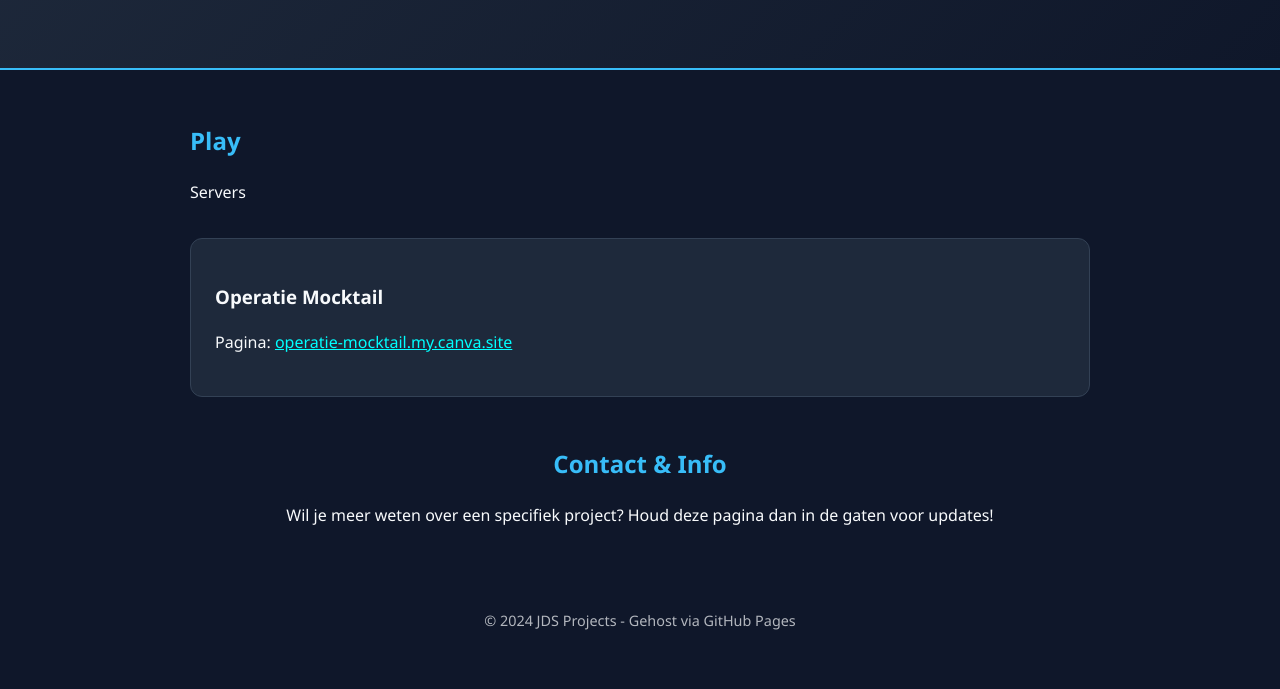
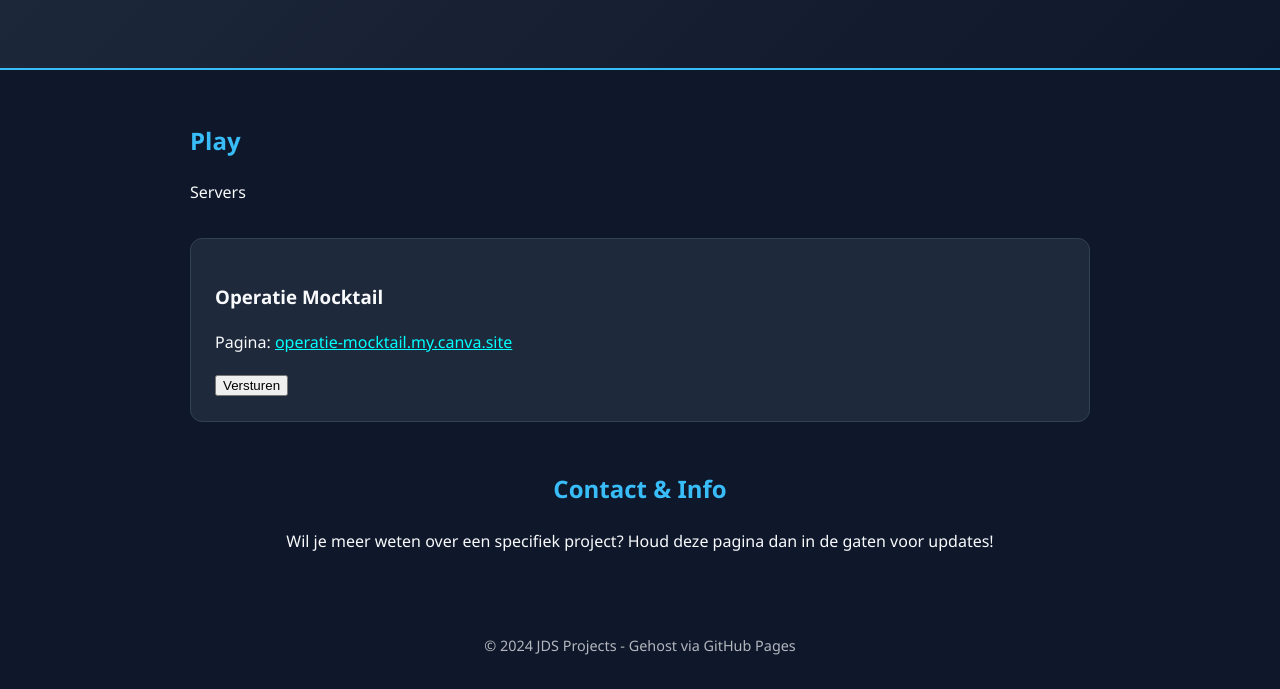
Before and after one commit to JDS-Projects/jds-projects.github.io, a plain HTML site: page index.html in a window 1280 px wide. Shown: the part 154-843 px from the top of the page. Before the commit the page ends 818 px from the top, so only its background shows below. Drawn offline with Linux system fonts and the light colour scheme.

Commit message:
Add contact form with Netlify and captcha
Added a contact form with Netlify integration and a captcha.

```diff
--- a/index.html
+++ b/index.html
@@ -99,7 +99,10 @@
         <div class="card">
             <h3>Operatie Mocktail</h3>
             <p>Pagina: <a href="operatie-mocktail.my.canva.site" style="color: aqua;">operatie-mocktail.my.canva.site</a></p>
-
+           <form name="contact" method="POST" data-netlify="true" data-netlify-recaptcha="true">
+  <div id="captcha-container"></div>
+  <button type="submit">Versturen</button>
+</form>
         </div>
 
 
```
